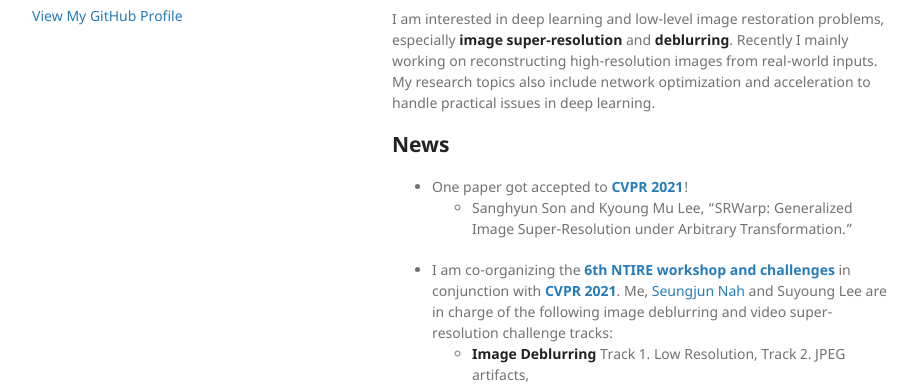
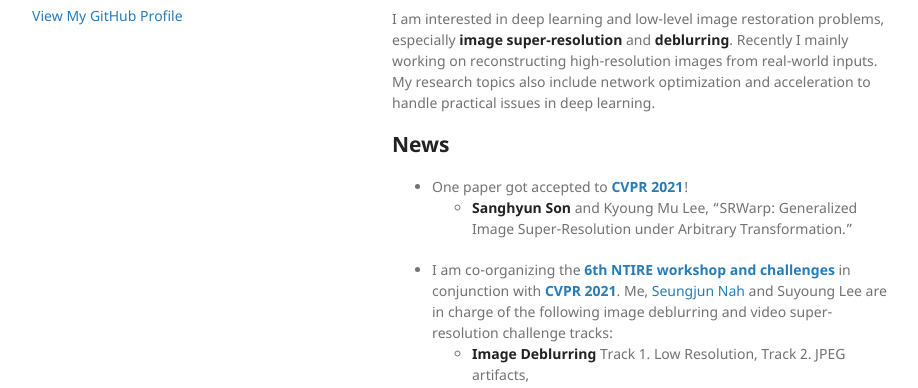
Before and after one commit to sanghyun-son/sanghyun-son.github.io, a Jekyll site: the page built from index.md, in a window 1280 px wide and 1100 px high. Shown: the part 331-719 px from the top of the window, without its empty margins (178-1096 px from the left). Built offline with Jekyll 4.4.1, drawn with Linux system fonts in a browser that asks for light colours; the repository's description, which GitHub fills in, is left out.

Commit message:
bold to my name

```diff
--- a/index.md
+++ b/index.md
@@ -23,7 +23,7 @@ My research topics also include network optimization and acceleration to handle
 ## **News**
 
 - One paper got accepted to **[CVPR 2021](http://cvpr2021.thecvf.com/)**!
-  - Sanghyun Son and Kyoung Mu Lee, "SRWarp: Generalized Image Super-Resolution under Arbitrary Transformation."
+  - **Sanghyun Son** and Kyoung Mu Lee, "SRWarp: Generalized Image Super-Resolution under Arbitrary Transformation."
 
 - I am co-organizing the **[6th NTIRE workshop and challenges](https://data.vision.ee.ethz.ch/cvl/ntire21/)** in conjunction with **[CVPR 2021](http://cvpr2021.thecvf.com/)**. Me, [Seungjun Nah](https://seungjunnah.github.io/) and Suyoung Lee are in charge of the following image deblurring and video super-resolution challenge tracks:
   - **Image Deblurring** Track 1. Low Resolution, Track 2. JPEG artifacts,
```
